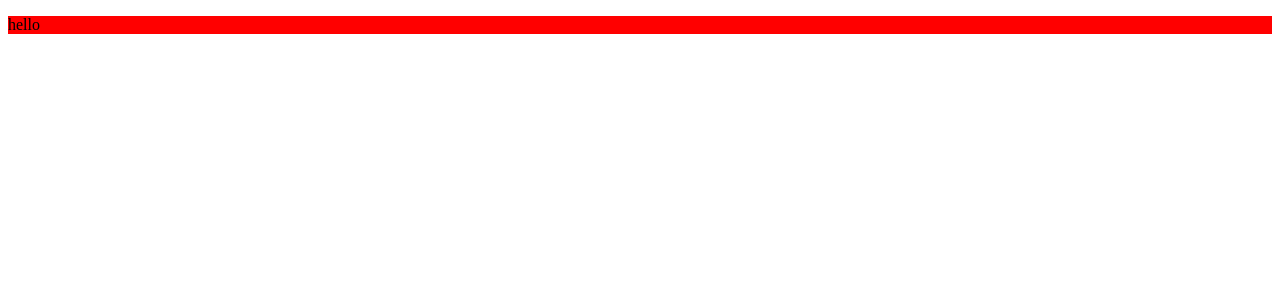
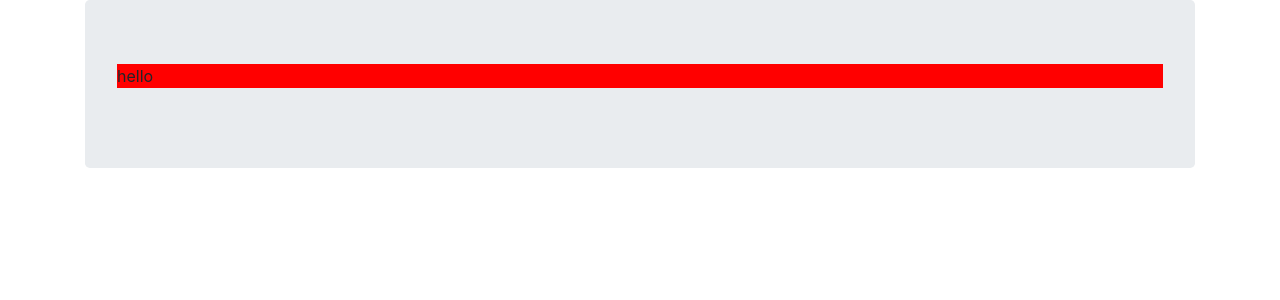
Before and after one commit to francinebc/Uploadr, a React app: page / in a window 1280 px wide. Shown: the top 300 px of the page. Built offline with nearby package versions, Linux system fonts and the light colour scheme.

Commit message:
add bootstrap

```diff
--- a/package.json
+++ b/package.json
@@ -17,6 +17,7 @@
 		"@types/jest": "^26.0.0",
 		"@types/lodash": "^4.14.155",
 		"@types/react": "^16.9.17",
+		"@types/react-bootstrap": "^0.32.24",
 		"@types/react-dom": "^16.9.4",
 		"@types/superagent": "^4.1.7",
 		"@types/webpack": "^4.41.0",
@@ -26,6 +27,7 @@
 		"babel-loader": "^8.0.6",
 		"clean-webpack-plugin": "^3.0.0",
 		"eslint": "^7.2.0",
+		"eslint-plugin-react-hooks": "^4.1.2",
 		"file-loader": "^6.0.0",
 		"html-loader": "^1.1.0",
 		"html-webpack-plugin": "^4.0.0-beta.11",
@@ -41,11 +43,13 @@
 		"webpack-dev-server": "^3.10.1"
 	},
 	"dependencies": {
+		"bootstrap": "^4.5.3",
 		"css-loader": "^5.0.0",
 		"eslint-plugin-react": "^7.20.0",
 		"identity-obj-proxy": "^3.0.0",
 		"lodash": "^4.17.15",
 		"react": "^16.12.0",
+		"react-bootstrap": "^1.3.0",
 		"react-dom": "^16.12.0",
 		"source-map-loader": "^1.1.1",
 		"superagent": "^5.2.2",
--- a/src/app/client/components/Entrance.tsx
+++ b/src/app/client/components/Entrance.tsx
@@ -1,13 +1,15 @@
-import * as React from 'react'
-import { Fragment } from 'react'
-import './Entrance.css'
+import React from 'react';
+import { Container, Jumbotron } from 'react-bootstrap';
+import './Entrance.css';
 
-const Entrance = () => {
-  return (
-      <Fragment>
-        <p className='hello'>hello</p>
-      </Fragment>
-  )
-}
+const Entrance: React.FC = () => {
+	return (
+		<Container className='main-container'>
+			<Jumbotron>
+				<p className='hello'>hello</p>
+			</Jumbotron>
+		</Container>
+	);
+};
 
-export default Entrance
+export default Entrance;
```
Also changed, not shown: src/app/client/App.tsx (+4 -4 lines), 1 other file (tests, documents, lock files or other folders).
